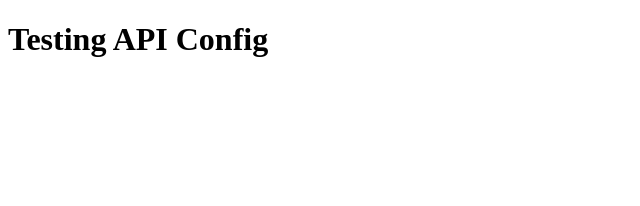
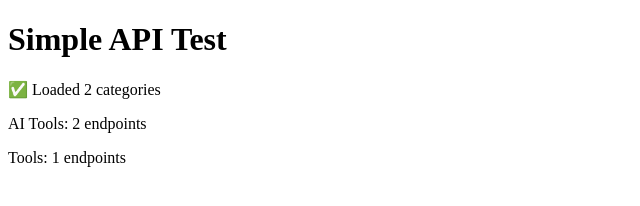
Before and after one commit to Wangake/api.megan, a website: page public/test.html in a window 1280 px wide. Shown: the whole page, without its empty margins (0-640 px from the left). Drawn offline with Linux system fonts and the light colour scheme.

Commit message:
Update test.html

```diff
--- a/public/test.html
+++ b/public/test.html
@@ -1,12 +1,28 @@
 <!DOCTYPE html>
 <html>
+<head>
+    <title>Simple Test</title>
+</head>
 <body>
-    <h1>Testing API Config</h1>
-    <script src="assets/js/api-config.js"></script>
+    <h1>Simple API Test</h1>
+    <div id="output"></div>
+
+    <script src="assets/js/api-categories.js"></script>
+    <script src="assets/js/api-config-core.js"></script>
     <script>
-        console.log("apiConfig exists?", typeof apiConfig !== 'undefined');
-        console.log("Categories:", apiConfig?.categories?.length);
-        console.log("First category:", apiConfig?.categories?.[0]);
+        console.log("Testing...");
+        console.log("apiCategories:", window.apiCategories);
+        console.log("apiConfig:", window.apiConfig);
+
+        const output = document.getElementById('output');
+        if (window.apiCategories && window.apiCategories.length > 0) {
+            output.innerHTML = `<p>✅ Loaded ${window.apiCategories.length} categories</p>`;
+            window.apiCategories.forEach(cat => {
+                output.innerHTML += `<p>${cat.name}: ${cat.endpoints.length} endpoints</p>`;
+            });
+        } else {
+            output.innerHTML = `<p style="color:red">❌ Failed to load API config</p>`;
+        }
     </script>
 </body>
 </html>
```
